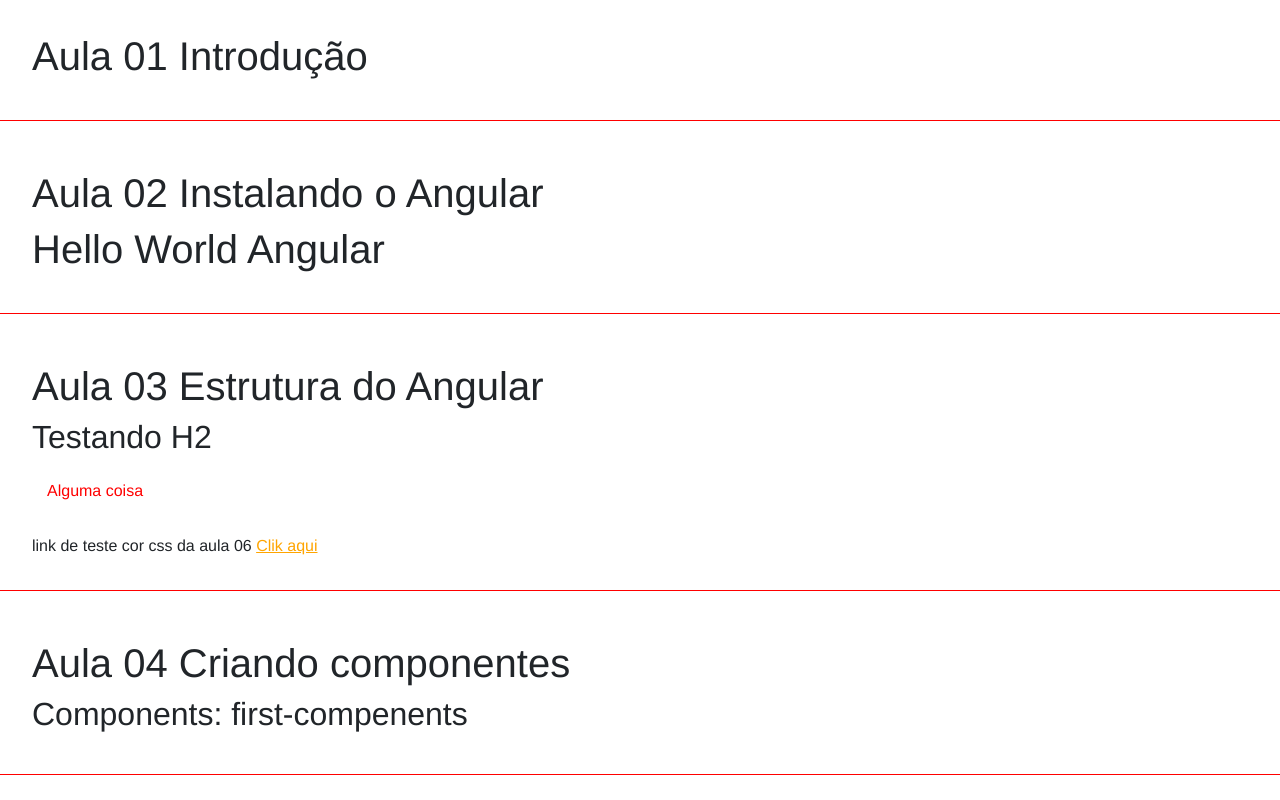
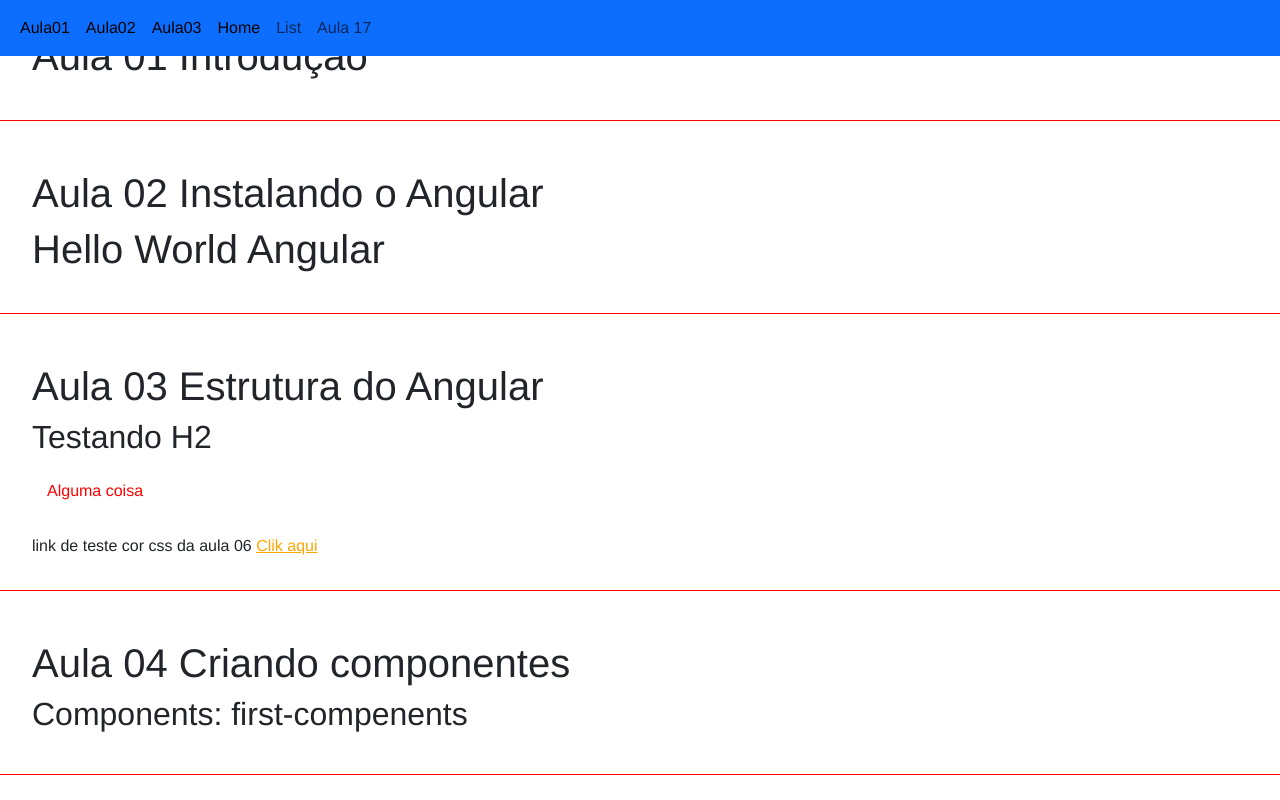
Before and after one commit to Jmarcosilva/CURSO-ANGULAR-13-hora-de-codar, an Angular app: page / in a window 1280 px wide. Shown: the top 800 px of the page. Built offline with nearby package versions, Linux system fonts and the light colour scheme; data requests are answered from the project's data file.

Commit message:
Aula 18 revisão

```diff
--- a/db.json
+++ b/db.json
@@ -8,9 +8,7 @@
     ],
 
   "produtosAmericanas":[
-    {"id":2001, "nomeProduto":"Prato de louça", "preco":"20.00", "foto":"https://images-americanas.b2w.io/produtos/01/00/img/202828/6/202828691_1GG.jpg"},
-    {"id":2002, "nomeProduto":"Copo térmico", "preco":"10.00", "foto":"https://779028l.ha.azioncdn.net/img/2022/11/produto/14574/copo-termico-cerveja-c-tampa-stanley-matte-black.jpg?ims=fit-in/490x490/filters:fill(white)"},
-    {"id":2003, "nomeProduto":"Bandeja acrílico", "preco":"70.00", "foto":"https://www.acrilmarco.com.br/wp-content/uploads/2021/06/image34.png"},
-    {"id":2004, "nomeProduto":"Panela de pressão", "preco":"90.00", "foto":"https://m.media-amazon.com/images/I/41xOht2rckL._AC_UF894,1000_QL80_.jpg"}
+    {"id":5001, "nomeProduto":"Prato de louça", "preco":"20.00", "foto":"https://images-americanas.b2w.io/produtos/01/00/img/202828/6/202828691_1GG.jpg"},
+    {"id":5002, "nomeProduto":"Copo térmico", "preco":"10.00", "foto":"https://779028l.ha.azioncdn.net/img/2022/11/produto/14574/copo-termico-cerveja-c-tampa-stanley-matte-black.jpg?ims=fit-in/490x490/filters:fill(white)"}
   ]
 }
--- a/src/app/app-routing.module.ts
+++ b/src/app/app-routing.module.ts
@@ -1,10 +1,14 @@
-import { NgModule } from '@angular/core';
+import { Component, NgModule } from '@angular/core';
 import { Router, RouterModule, Routes } from '@angular/router';
 import { FirstComponentComponent } from './components/first-component/first-component.component';
 import { ListRenderComponent } from './components/list-render/list-render.component';
 import { RouterComponent } from './components/router/router.component';
+import { AppComponent } from './app.component';
 
 const routes: Routes = [
+  {path:"aula01", component:AppComponent},
+  {path:"aula02", component:AppComponent},
+  {path:"aula03", component:AppComponent},
   {path:"", component: FirstComponentComponent},
   {path:"list", component:ListRenderComponent},
   {path:"router", component:RouterComponent}
--- a/src/app/app.component.html
+++ b/src/app/app.component.html
@@ -1,3 +1,44 @@
+
+<nav class="menuGeral">
+  <nav class="navbar bg-primary navbar-expand-lg ">
+      <div class="container-fluid">
+
+        <button class="navbar-toggler" type="button" data-bs-toggle="collapse" data-bs-target="#navbarSupportedContent" aria-controls="navbarSupportedContent" aria-expanded="false" aria-label="Toggle navigation">
+          <span class="navbar-toggler-icon"></span>
+        </button>
+        <div class="collapse navbar-collapse" id="navbarSupportedContent">
+          <ul class="navbar-nav me-auto mb-2 mb-lg-0">
+            <li class="nav-item">
+              <a class="nav-link active " aria-current="page" routerLink="/aula01">Aula01</a>
+            </li>
+
+            <li class="nav-item">
+              <a class="nav-link active " aria-current="page" routerLink="/aula02">Aula02</a>
+            </li>
+
+            <li class="nav-item">
+              <a class="nav-link active " aria-current="page" routerLink="/aula03">Aula03</a>
+            </li>
+
+            <li class="nav-item">
+              <a class="nav-link active " aria-current="page" routerLink="/">Home</a>
+            </li>
+            <li class="nav-item">
+              <a class="nav-link" routerLink="/list">List</a>
+            </li>
+
+            <li class="nav-item">
+              <a class="nav-link" routerLink="/router">Aula 17</a>
+            </li>
+          </ul>
+
+        </div>
+      </div>
+    </nav>
+
+</nav>
+
+
 
 <div class="class">
     <h1>Aula 01 Introdução</h1>
@@ -78,3 +119,4 @@
 </div>
 
 <app-aula18></app-aula18>
+<app-aula18-revisao></app-aula18-revisao>
--- a/src/app/app.module.ts
+++ b/src/app/app.module.ts
@@ -19,6 +19,7 @@
 import { ServicesdoAngularComponent } from './components/services-do-angular/servicesdo-angular.component';
 import { RouterComponent } from './components/router/router.component';
 import { Aula18Component } from './components/aula18/aula18.component';
+import { Aula18RevisaoComponent } from './components/aula18-revisao/aula18-revisao.component';
 
 
 
@@ -38,6 +39,7 @@
     ServicesdoAngularComponent,
     RouterComponent,
     Aula18Component,
+    Aula18RevisaoComponent,
   ],
   imports: [
     BrowserModule,
--- /dev/null
+++ b/src/app/components/aula18-revisao/aula18-revisao.component.html
@@ -0,0 +1,19 @@
+<div class="class">
+    <div class="table">
+    <table>
+        <tr>
+            <th >Id</th>
+            <th >Nome</th>
+            <th >Preço</th>
+            <th >Foto</th>
+          </tr>
+
+          <tr *ngFor="let produto of produtosAmericanas">
+            <td>{{produto.id}}</td>
+            <td>{{produto.nome}}</td>
+            <td>{{produto.preco}}</td>
+            <td><img width="100px" src="{{produto.foto}}" alt=""></td>
+          </tr>
+    </table>
+    </div>
+</div>
--- /dev/null
+++ b/src/app/components/aula18-revisao/aula18-revisao.component.ts
@@ -0,0 +1,19 @@
+import { Component } from '@angular/core';
+import { ProdutosAmericanasService } from 'src/app/services/produtosAmericanas/produtos-americanas.service';
+
+@Component({
+  selector: 'app-aula18-revisao',
+  templateUrl: './aula18-revisao.component.html',
+  styleUrls: ['./aula18-revisao.component.css']
+})
+export class Aula18RevisaoComponent {
+
+
+  produtosAmericanas=[
+    {id:5001, nome:"Prato de louça", preco:"20.00", "foto":"https://images-americanas.b2w.io/produtos/01/00/img/202828/6/202828691_1GG.jpg"},
+    {id:5002, nome:"Copo térmico", preco:"10.00", "foto":"https://779028l.ha.azioncdn.net/img/2022/11/produto/14574/copo-termico-cerveja-c-tampa-stanley-matte-black.jpg?ims=fit-in/490x490/filters:fill(white)"}
+  ]
+
+
+
+}
--- a/src/styles.css
+++ b/src/styles.css
@@ -18,3 +18,8 @@
         margin-bottom: 1em;
     }
 }
+
+.menuGeral{
+    position: fixed;
+    width: 100%;
+}
```
Also changed, not shown: src/app/services/produtosAmericanas/produtos-americanas.service.ts (added, +11 -0 lines), src/app/components/aula18-revisao/aula18-revisao.component.css (added), 2 other files (tests, documents, lock files or other folders).
